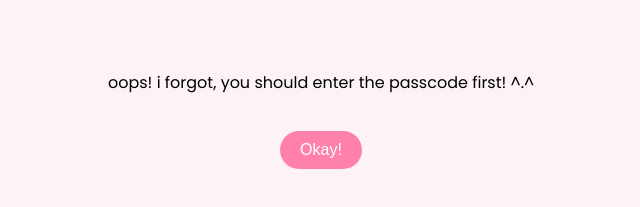
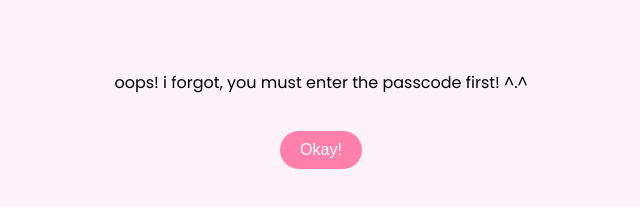
Before and after one commit to xhinzaki/omkieee, a plain HTML site: page index.html in a window 1280 px wide. Both pictures are taken after a click on the button "Start". Shown: the part 289-496 px from the top of the page, 319-959 px from the left. Drawn offline with Linux system fonts and the light colour scheme.

Commit message:
index.html

```diff
--- a/index.html
+++ b/index.html
@@ -69,7 +69,7 @@
 
   <!-- Oops Message -->
   <div id="oopsScreen" class="hidden">
-    <p>oops! i forgot, you should enter the passcode first! ^.^</p>
+    <p>oops! i forgot, you must enter the passcode first! ^.^</p>
     <button class="btn" onclick="showPasscode()">Okay!</button>
   </div>
 
```
